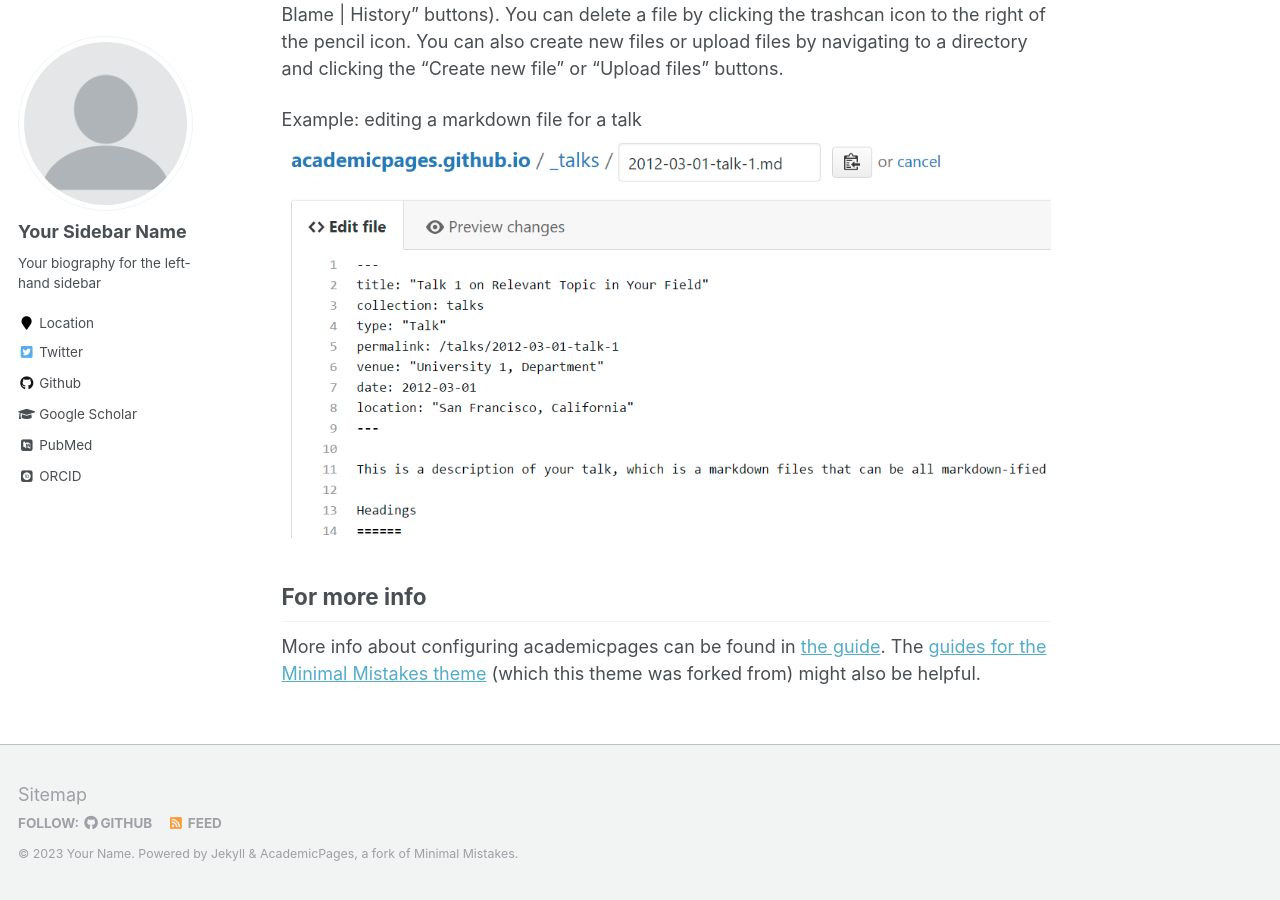
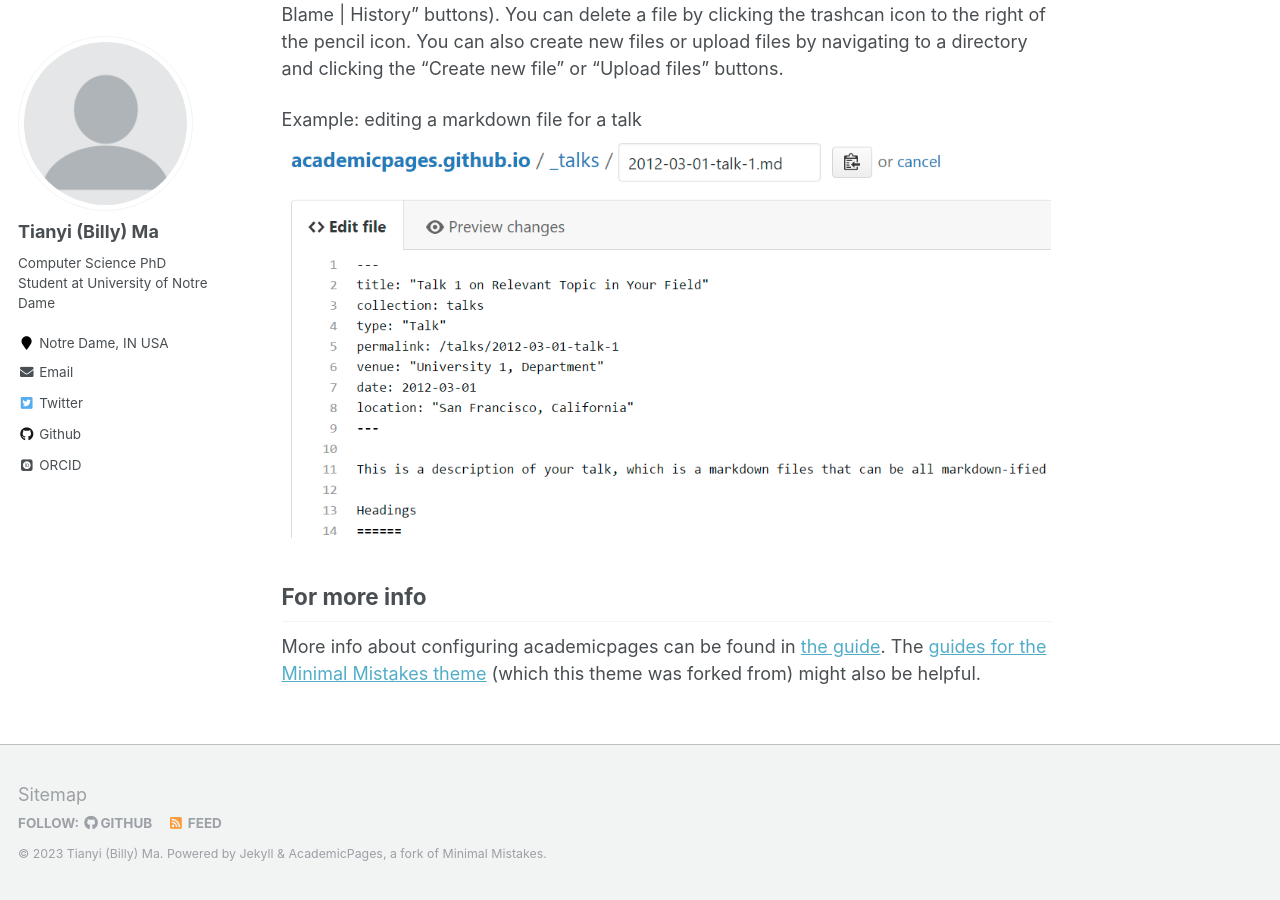
Before and after one commit to Tianyi-Billy-Ma/Tianyi-Billy-Ma.github.io, a Jekyll site: the page built from _pages/about.md, in a window 1280 px wide and 900 px high, scrolled down 2463 px. Built offline with Jekyll 4.4.1, drawn with Linux system fonts in a browser that asks for light colours; some web fonts are replaced; some of the changed text lies outside the part shown.

Commit message:
Edit config

```diff
--- a/_config.yml
+++ b/_config.yml
@@ -7,13 +7,13 @@
 
 # Site Settings
 locale                   : "en-US"
-title                    : "Tianyi (Billy) Ma"
+title                    : "Homepage"
 title_separator          : "-"
-name                     : &name "Your Name"
+name                     : &name "Tianyi (Billy) Ma"
 description              : &description "personal description"
-url                      : https://academicpages.github.io # the base hostname & protocol for your site e.g. "https://mmistakes.github.io"
+url                      : https://tianyi-billy-ma.github.io # the base hostname & protocol for your site e.g. "https://mmistakes.github.io"
 baseurl                  : "" # the subpath of your site, e.g. "/blog"
-repository               : "academicpages/academicpages.github.io"
+repository               : "Tianyi-Billy-Ma/Tianyi-Billy-Ma.github.io"
 teaser                   :  # filename of teaser fallback teaser image placed in /images/, .e.g. "500x300.png"
 breadcrumbs              : false # true, false (default)
 words_per_minute         : 160
@@ -80,14 +80,14 @@ analytics:
 
 # Site Author
 author:
-  name             : "Your Sidebar Name"
+  name             : "Tianyi (Billy) Ma"
   avatar           : "profile.png"
-  bio              : "Your biography for the left-hand sidebar"
-  location         : "Location"
+  bio              : "Computer Science PhD Student at University of Notre Dame"
+  location         : "Notre Dame, IN USA"
   employer         :
-  pubmed           : "https://www.ncbi.nlm.nih.gov/pubmed/?term=john+snow"
-  googlescholar    : "http://yourfullgooglescholarurl.com"
-  email            :
+  pubmed           :  #"https://www.ncbi.nlm.nih.gov/pubmed/?term=john+snow"
+  googlescholar    :  #"http://yourfullgooglescholarurl.com"
+  email            :  tma2@nd.edu
   researchgate     :  # example: "https://www.researchgate.net/profile/yourprofile"
   uri              :
   bitbucket        :
@@ -96,7 +96,7 @@ author:
   flickr           :
   facebook         :
   foursquare       :
-  github           : "academicpages"
+  github           : "GraphResearcher"
   google_plus      :
   keybase          :
   instagram        :
@@ -109,7 +109,7 @@ author:
   stackoverflow    : # http://stackoverflow.com/users/123456/username
   steam            :
   tumblr           :
-  twitter          : "replacethistwitterhandle"
+  twitter          : "mtybilly"
   vine             :
   weibo            :
   xing             :
```
